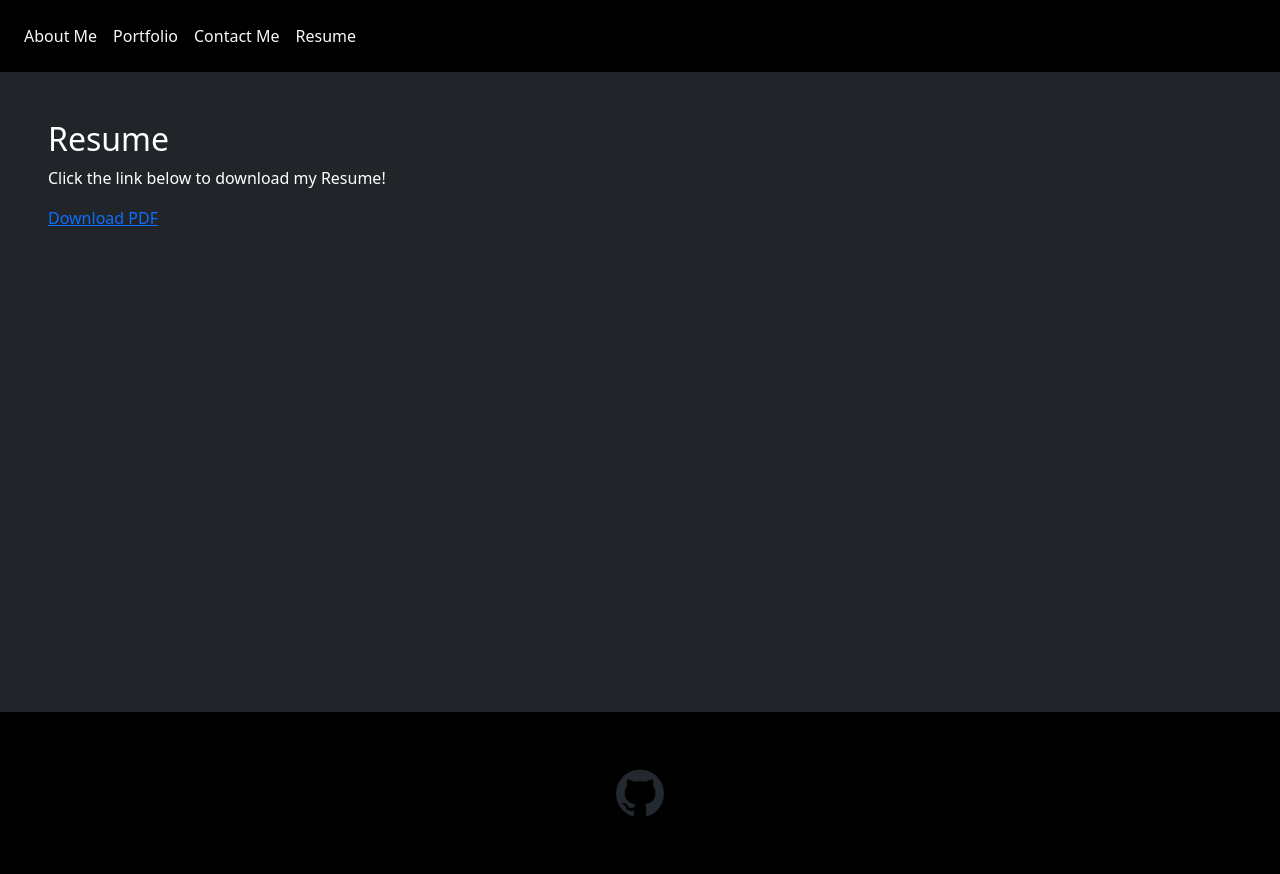
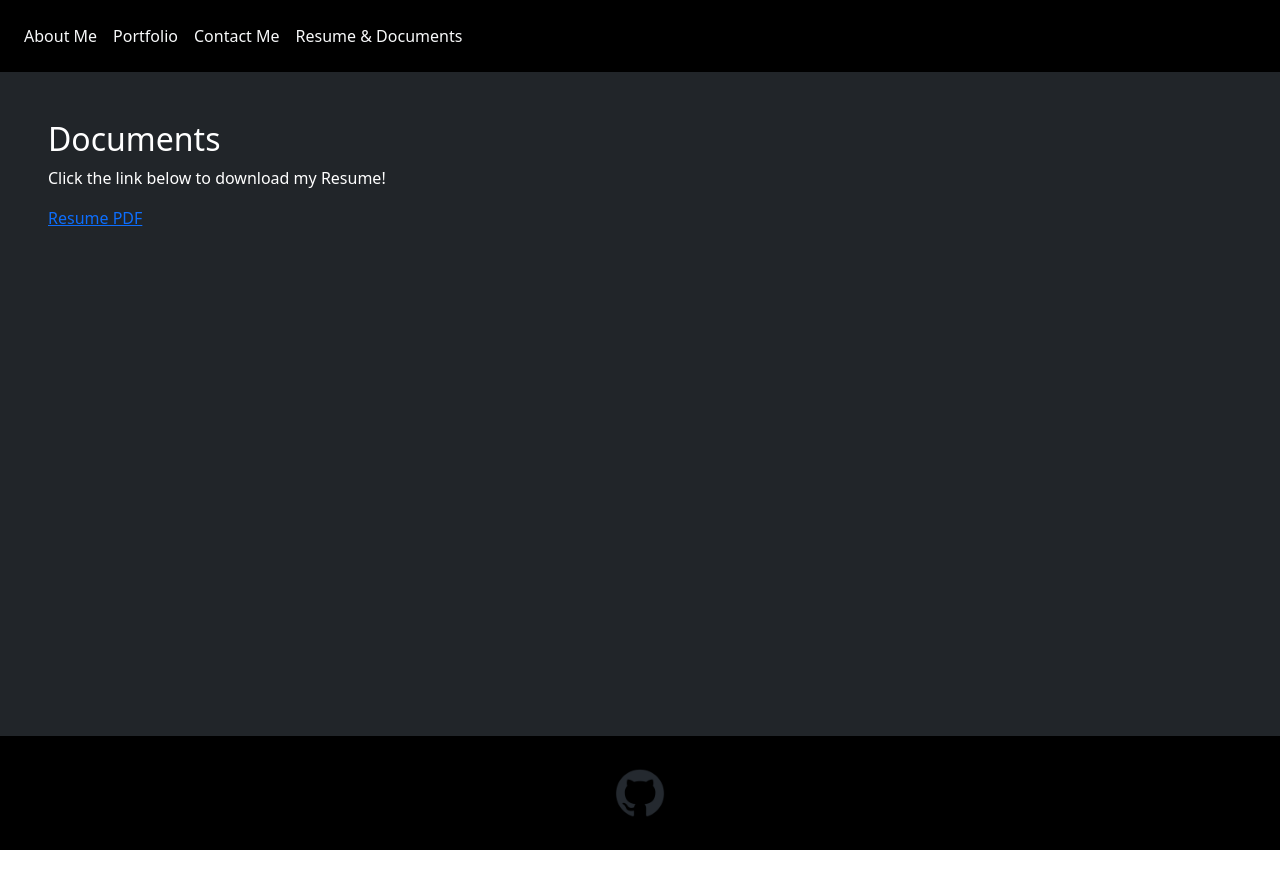
Before and after one commit to Tarsum67/react-portfolio-20, a React (Vite) app: page /resume in a window 1280 px wide. After the commit the page ends 850 px from the top, so only its background shows below. Built offline with nearby package versions, Linux system fonts and the light colour scheme.

Commit message:
updated CSS

```diff
--- a/src/components/Nav.jsx
+++ b/src/components/Nav.jsx
@@ -17,7 +17,7 @@ export default function Nav() {
           Contact Me
         </Link>,
         <Link key={4} className="nav-link text-light px-2 py-3" to="/resume">
-          Resume
+          Resume & Documents
         </Link>,
       ]}
     />
--- a/src/components/UI/Footer.jsx
+++ b/src/components/UI/Footer.jsx
@@ -4,7 +4,7 @@ import github from '../../assets/github-mark.png'
 export default function Footer() {
   // The Navbar UI component will render each of the Link elements in the links prop
   return (
-    <footer className="bg-black  p-5 d-flex  justify-content-center footer-section">
+    <footer className="bg-black  p-4 d-flex  justify-content-center footer-section">
       <a className="p-2" href="https://github.com/Tarsum67" target="_blank"><img className="footer-img  " src={github} alt="" /></a>
 
     </footer>
--- a/src/index.css
+++ b/src/index.css
@@ -1,16 +1,14 @@
 
 
 .project-container {
+  display: flex;
   position: relative;
   margin: 0 15px 30px 15px;
 }
 
-.project-img-container {
-  overflow: hidden;
-}
 
 .project-img {
-
+ display: flex;
   max-width: 100%;
   height: 290px;
   transition: opacity 0.3s ease;
@@ -33,7 +31,9 @@
 
 }
 
-
+/* .Port-page {
+  height:100vh;
+} */
 .project-info:hover {
   opacity: 1;
 
@@ -49,10 +49,10 @@
 }
 
 .resume-section{
-  height:80vh;
+  height:83vh;
 }
 .contact-section{
-  height:90vh;
+  height:83vh;
 }
 
 
@@ -83,6 +83,7 @@
 
 .about-me {
   display: flex;
+  height: 83vh;
 }
 
 
@@ -106,18 +107,6 @@
     flex-direction: column;
   }
 
-  /* .project-img,
-  .project-card {
-    width: 100%;
-    padding-right: 0!important;
-    padding-left: 0!important;
-  } */
-
-  /* .project-container{
-    padding-right: 0!important;
-    padding-left: 0!important;
-    margin: auto 15px;
-  } */
 
   nav li {
     display: inline-block;
--- a/src/pages/PortfolioPage.jsx
+++ b/src/pages/PortfolioPage.jsx
@@ -43,7 +43,7 @@ export default function PortfolioPage() {
       <div className='d-flex justify-content-center flex-wrap py-3 bg-dark'>
       {/* Heading for the Projects section */}
       <h2 className=' project-header bg-dark text-white '>Projects</h2>
-      <div className='d-flex justify-content-center flex-wrap py-3 bg-dark'>
+      <div className='Port-page d-flex justify-content-center flex-wrap py-3 bg-dark'>
 
         {/* Rendering the ProjectCard component and passing projects as a prop */}
         <ProjectCard projects={projects} />
--- a/src/pages/ResumePage.jsx
+++ b/src/pages/ResumePage.jsx
@@ -8,13 +8,13 @@ export default function ResumePage() {
 
       <div className='resume-section p-5 bg-dark text-white '>
 
-        <h2>Resume</h2>
+        <h2>Documents</h2>
 
         <p>Click the link below to download my Resume!</p>
 
         {/* Link to download the resume PDF */}
         <a href={resume} download>
-          Download PDF
+          Resume PDF
         </a>
       </div>
       <Footer/>
```
